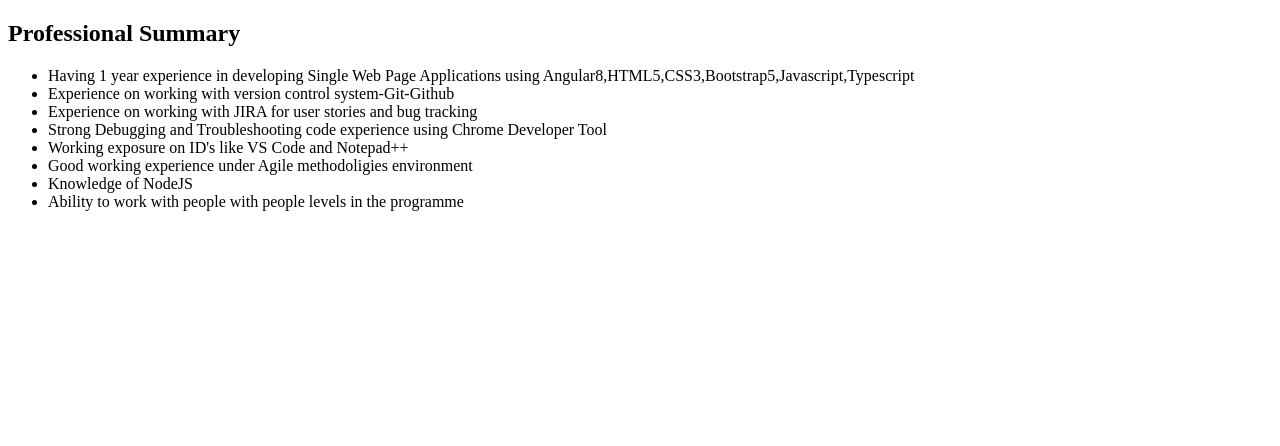
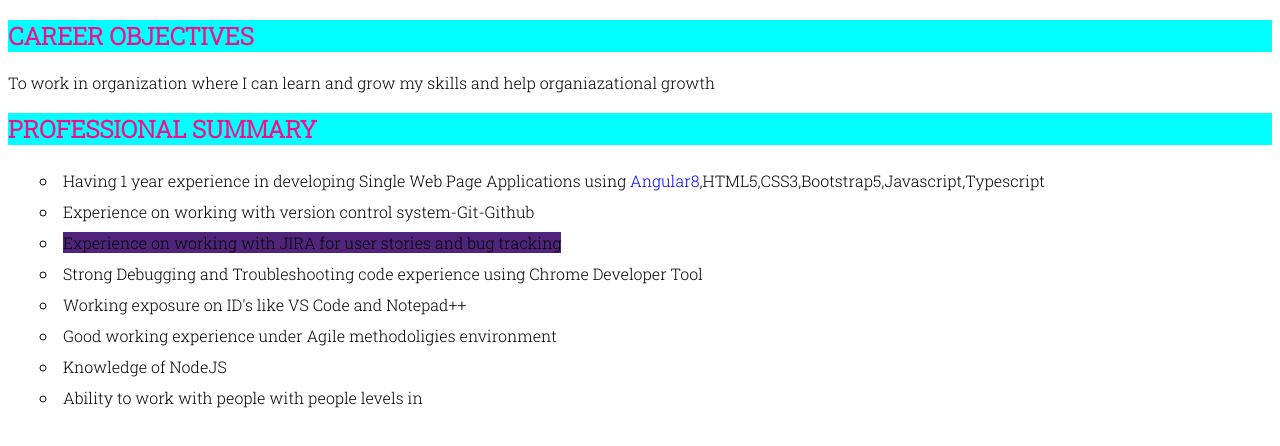
Before and after one commit to chauhanAishwarya/my_profile, a plain HTML site: page home.html in a window 1280 px wide. Drawn offline with Linux system fonts and the light colour scheme.

Commit message:
addes style using css
added style using css

```diff
--- a/home.html
+++ b/home.html
@@ -2,20 +2,51 @@
 <html>
     <head>
         <title> Home</title> </head>
+        <link rel="preconnect" href="https://fonts.googleapis.com">
+        <link rel="preconnect" href="https://fonts.gstatic.com" crossorigin>
+        <link href="https://fonts.googleapis.com/css2?family=Great+Vibes&family=Rajdhani:wght@300&family=Roboto+Slab:wght@300&family=Roboto:ital,wght@0,300;1,300&display=swap" rel="stylesheet">
+        <style>
+            *{
+                font-family: 'Roboto Slab', serif;
+            }
+            h2{
+                background-color: aqua;
+                color: #f40f89;
+                text-transform: uppercase;
+             }
+            .select{
+                padding: 5px;
+            }
+            #ball{
+                color: blue;
+            }
+            #bat{
+                background-color: rgb(81, 36, 123);
+            }
+            ul{
+                list-style-type: circle;
+                margin: 10px;
+
+            }
+
+
+        </style>
 
 
     <body>
+        <h2>Career Objectives</h2>
+        <p>To work in organization where I can learn and grow my skills and help organiazational growth</p>
         <h2> Professional Summary</h2>
         <ul>
 
-            <li>Having 1 year experience in developing Single Web Page Applications using Angular8,HTML5,CSS3,Bootstrap5,Javascript,Typescript</li>
-            <li>Experience on working with version control system-Git-Github</li>
-            <li> Experience on working with JIRA for user stories and bug tracking</li>
-            <li> Strong Debugging and Troubleshooting code experience using Chrome Developer Tool</li>
-            <li> Working exposure on ID's like VS Code and Notepad++ </li>
-            <li> Good working experience under Agile methodoligies environment</li>
-            <li> Knowledge of NodeJS</li>
-            <li> Ability to work with people with people levels in the programme</li>
+            <li span class="select">Having 1 year experience in developing Single Web Page Applications using <span id="ball"> Angular8</span>,HTML5,CSS3,Bootstrap5,Javascript,Typescript</li>
+            <li span class="select">Experience on working with version control system-Git-Github</li>
+            <li span class="select"><span id="bat"> Experience on working with JIRA for user stories and bug tracking</span></li>
+            <li span class="select"> Strong Debugging and Troubleshooting code experience using Chrome Developer Tool</li>
+            <li span class="select"> Working exposure on ID's like VS Code and Notepad++ </li>
+            <li span class="select"> Good working experience under Agile methodoligies environment</li>
+            <li span class="select"> Knowledge of NodeJS</li>
+            <li span class="select"> Ability to work with people with people levels in</li>
         </ul>
 
     </body>
```
Also changed, not shown: index.html (+9 -3 lines).
